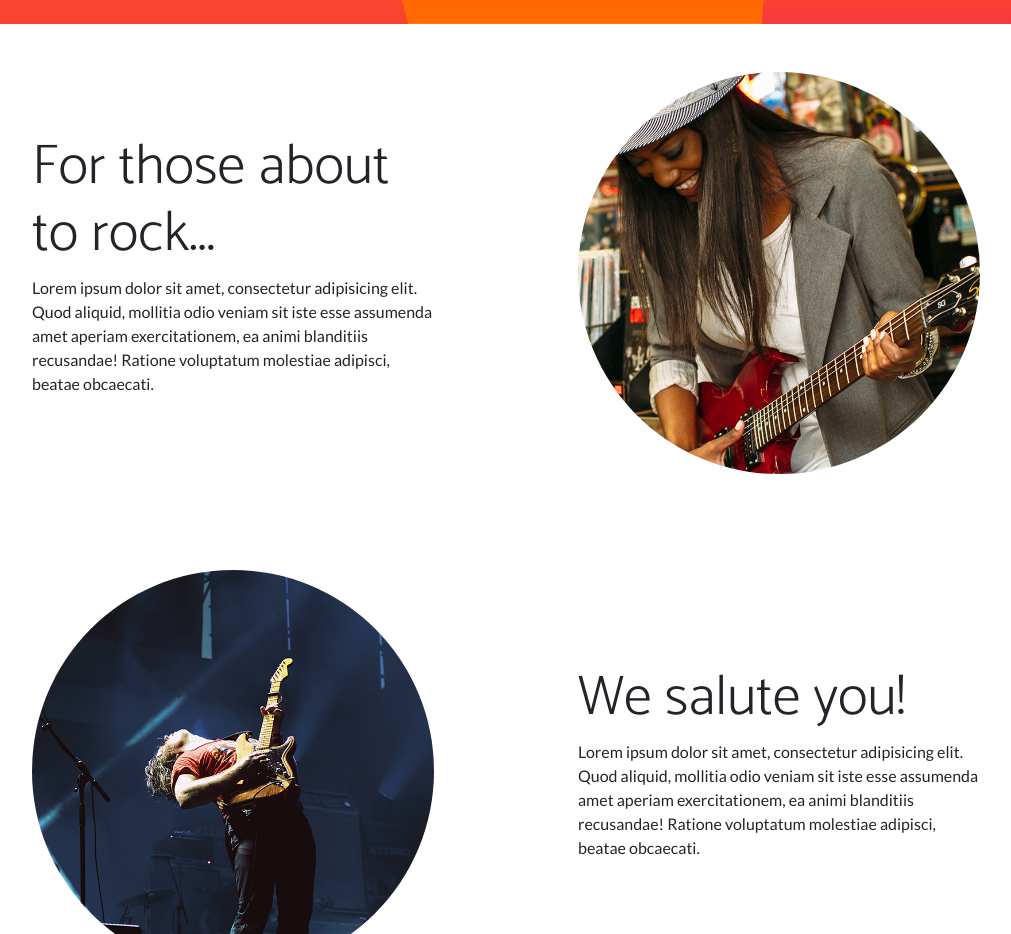
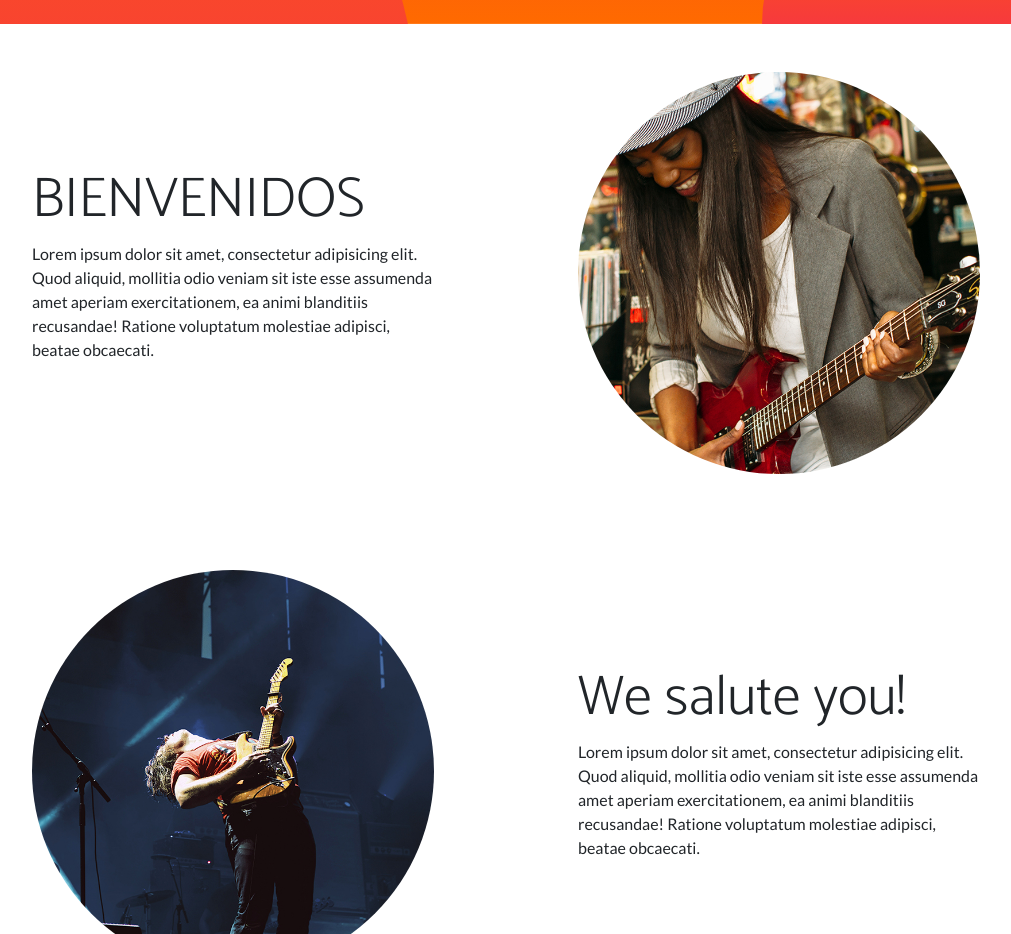
Before and after one commit to capricorniocrema123456789/Didactica-de-las-tics-III., a plain HTML site: page index.html in a window 1280 px wide. Shown: the part 778-1712 px from the top of the page, without its empty margins (134-1145 px from the left). Drawn offline with nearby package versions, Linux system fonts and the light colour scheme.

Commit message:
Update index.html

```diff
--- a/index.html
+++ b/index.html
@@ -52,7 +52,7 @@
                     </div>
                     <div class="col-lg-6 order-lg-1">
                         <div class="p-5">
-                            <h2 class="display-4">For those about to rock...</h2>
+                            <h2 class="display-4">BIENVENIDOS</h2>
                             <p>Lorem ipsum dolor sit amet, consectetur adipisicing elit. Quod aliquid, mollitia odio veniam sit iste esse assumenda amet aperiam exercitationem, ea animi blanditiis recusandae! Ratione voluptatum molestiae adipisci, beatae obcaecati.</p>
                         </div>
                     </div>
```
